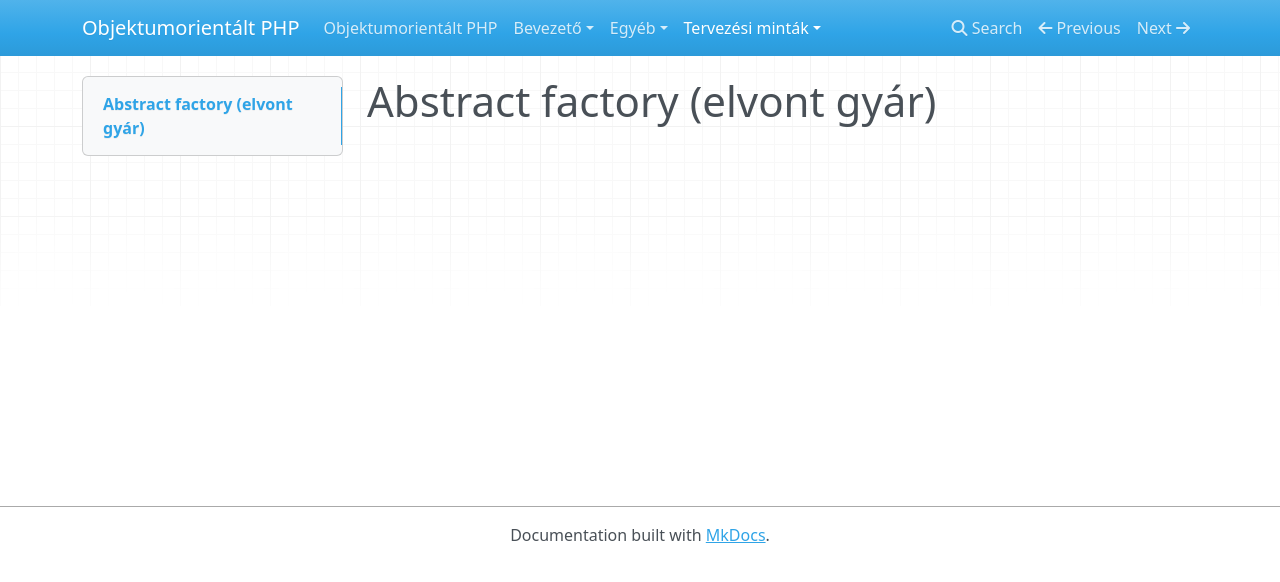
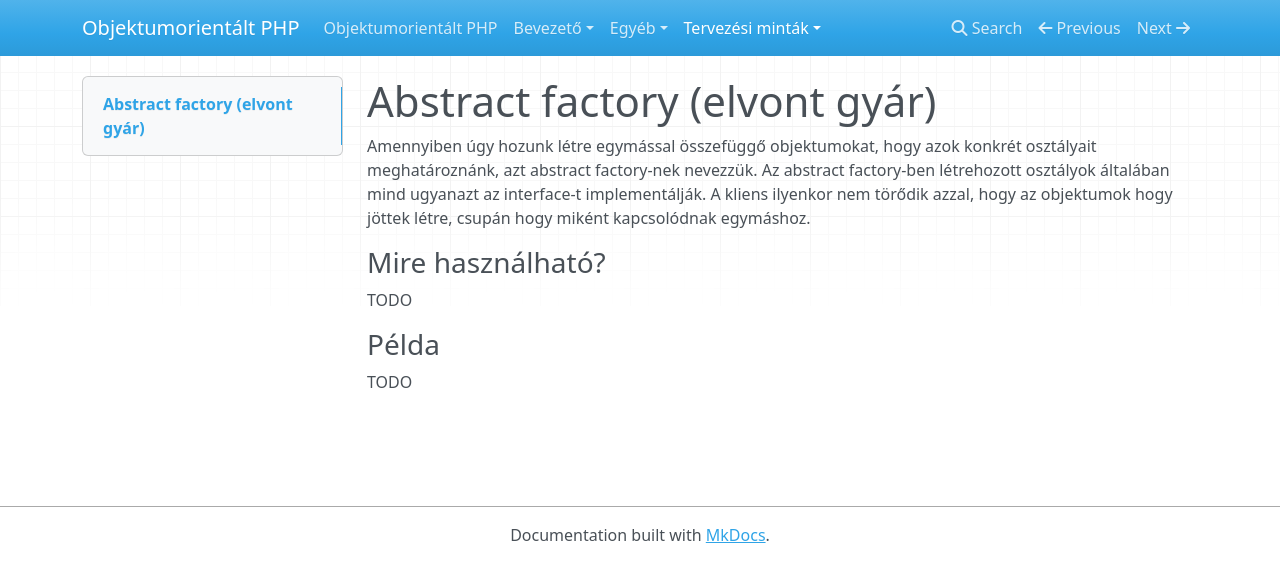
Before and after one commit to csisztaiarnold/oop_php_hu, an MkDocs documentation site: the page built from docs/tervezési_minták/létrehozási_minták/abstract_factory.md, in a window 1280 px wide. Shown: the top 582 px of the page. Built offline with MkDocs 1.6.1, drawn with Linux system fonts in a browser that asks for light colours; nearby versions of some CDN libraries.

Commit message:
Description of abstract factory

```diff
--- a/docs/tervezési_minták/létrehozási_minták/abstract_factory.md
+++ b/docs/tervezési_minták/létrehozási_minták/abstract_factory.md
@@ -1 +1,12 @@
 # Abstract factory (elvont gyár)
+
+Amennyiben úgy hozunk létre egymással összefüggő objektumokat, hogy azok konkrét osztályait meghatároznánk, azt abstract factory-nek nevezzük.
+Az abstract factory-ben létrehozott osztályok általában mind ugyanazt az interface-t implementálják. A kliens ilyenkor nem törődik azzal, hogy az objektumok hogy jöttek létre, csupán hogy miként kapcsolódnak egymáshoz.
+
+### Mire használható?
+
+TODO
+
+### Példa
+
+TODO
```
Also changed, not shown: docs/bevezető/osztályok_létrehozása.md (+2 -0 lines), docs/egyéb/gyakran_használt_kifejezések.md (+1 -1 lines), docs/index.md (+1 -1 lines), docs/tervezési_minták/létrehozási_minták/simple_factory.md (+1 -1 lines).
